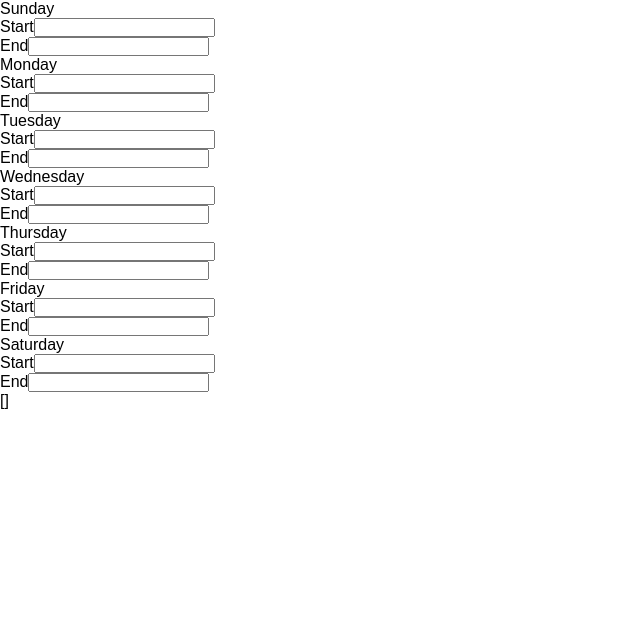
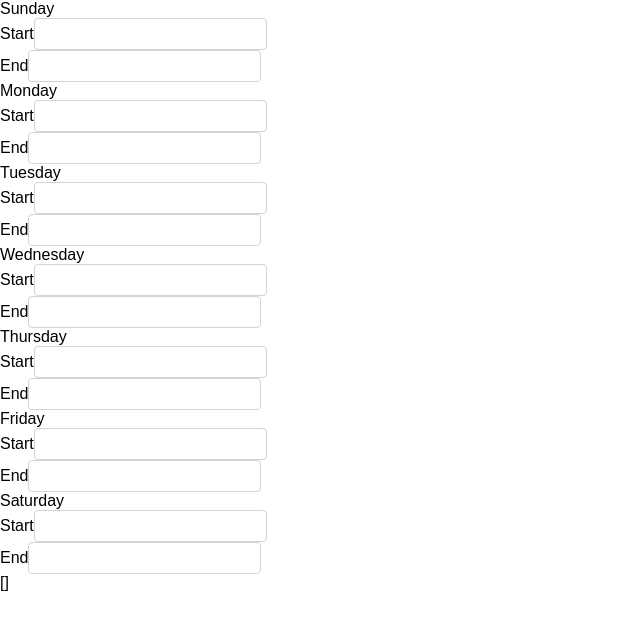
Before and after one commit to the-dmar/time-sheet-calculator, a Next.js app: page /time-sheet in a window 1280 px wide. Shown: the top 630 px of the page, without its empty margins (0-640 px from the left). Built offline with nearby package versions, Linux system fonts and the light colour scheme.

Commit message:
Add custom input to indicate whether it's selected or not

```diff
--- a/pages/time-sheet.tsx
+++ b/pages/time-sheet.tsx
@@ -1,3 +1,4 @@
+import { Input } from "@/styles/General.styled"
 import { useState } from "react"
 
 type InputType = "start" | "end"
@@ -42,6 +43,16 @@ export default function TimeSheet() {
     setInputValues(newInputValues)
   }
 
+  const isSelected = (currentRowIndex: number, currentType: InputType) => {
+    let isInSelectedArray = inputIndexes.find(
+      ({ rowIndex, inputType }) =>
+        rowIndex === currentRowIndex && currentType === inputType
+    )
+
+    if (typeof isInSelectedArray === "object") return true
+    else return false
+  }
+
   return (
     <div>
       {inputValues.map(({ day, start, end }, rowIndex) => (
@@ -49,7 +60,8 @@ export default function TimeSheet() {
           <label>{day}</label>
           <div>
             <label>Start</label>
-            <input
+            <Input
+              selected={isSelected(rowIndex, "start")}
               data-input="time"
               onChange={e => editSelectedInputs(e.target.value)}
               value={start}
@@ -59,7 +71,8 @@ export default function TimeSheet() {
           </div>
           <div>
             <label>End</label>
-            <input
+            <Input
+              selected={isSelected(rowIndex, "end")}
               data-input="time"
               onChange={e => editSelectedInputs(e.target.value)}
               value={end}
--- /dev/null
+++ b/styles/General.styled.tsx
@@ -0,0 +1,14 @@
+import styled from "styled-components"
+
+interface InputProps {
+  selected: boolean
+}
+
+export const Input = styled.input<InputProps>`
+  border: 1px solid ${({ selected }) => (selected ? "red" : "#ced4da")};
+  border-radius: 0.25rem;
+  padding: 0.375rem 0.75rem;
+  font-size: 1rem;
+  outline: transparent;
+  transition: border 0.25s ease;
+`
```
